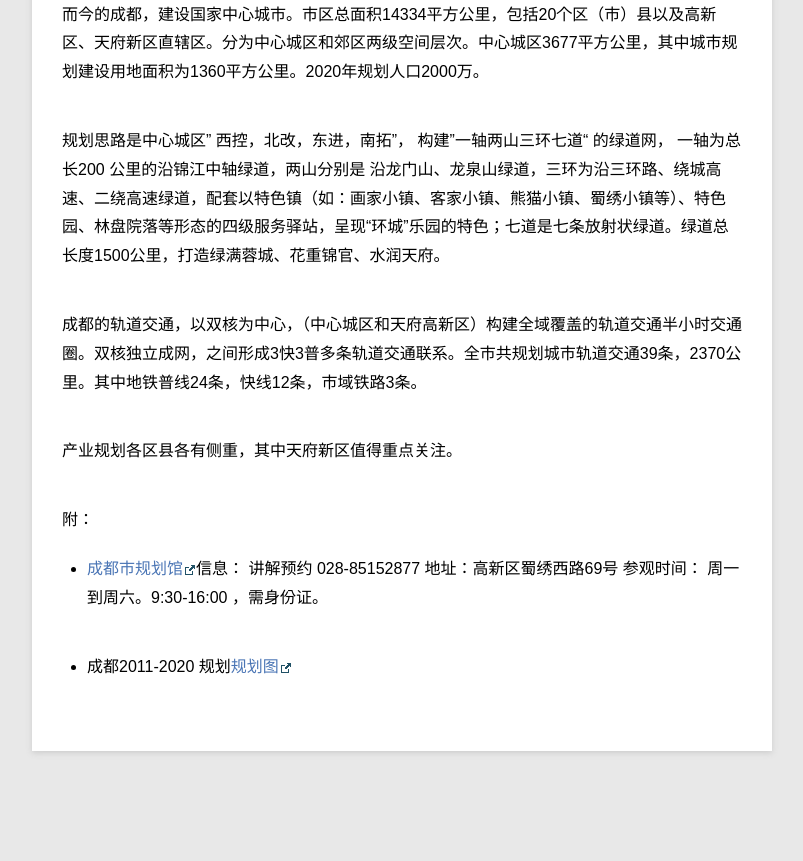
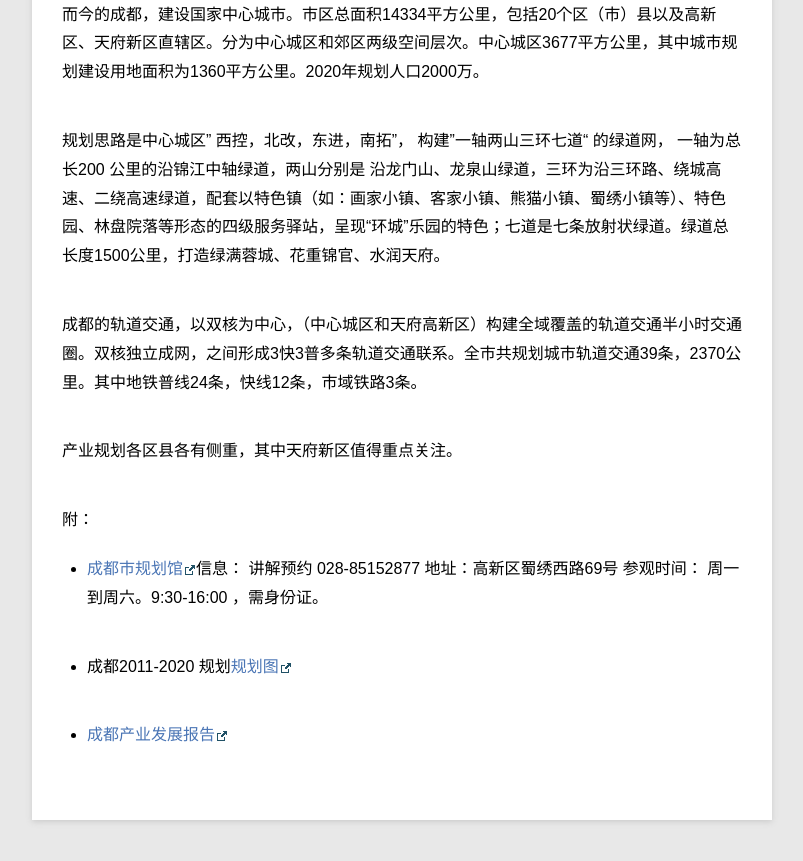
Before and after one commit to violettianjie/violettianjie.github.io, a Jekyll site: the page built from _posts/blog/2017-10-04-chengdu.md, in a window 1280 px wide and 900 px high, scrolled down 1437 px. Shown: the top 861 px of the window, without its empty margins (78-881 px from the left). Built offline with Jekyll 4.4.1, drawn with Linux system fonts in a browser that asks for light colours; before the commit the page ends 2268 px from its top, so only the background shows below that.

Commit message:
new-17-10-06
add 成都产业发展报告

```diff
--- a/_posts/blog/2017-10-04-chengdu.md
+++ b/_posts/blog/2017-10-04-chengdu.md
@@ -72,6 +72,8 @@ category: blog
 
 - 成都2011-2020 规划[规划图](http://www.cdgh.gov.cn/ghgs/lbgggb/4836.htm#p=6)
 
+- [成都产业发展报告](http://www.cddrc.gov.cn/cyfz/)
+
 
 
 [Yannch]:    http://camscofie.github.io  "Yannch"
```
